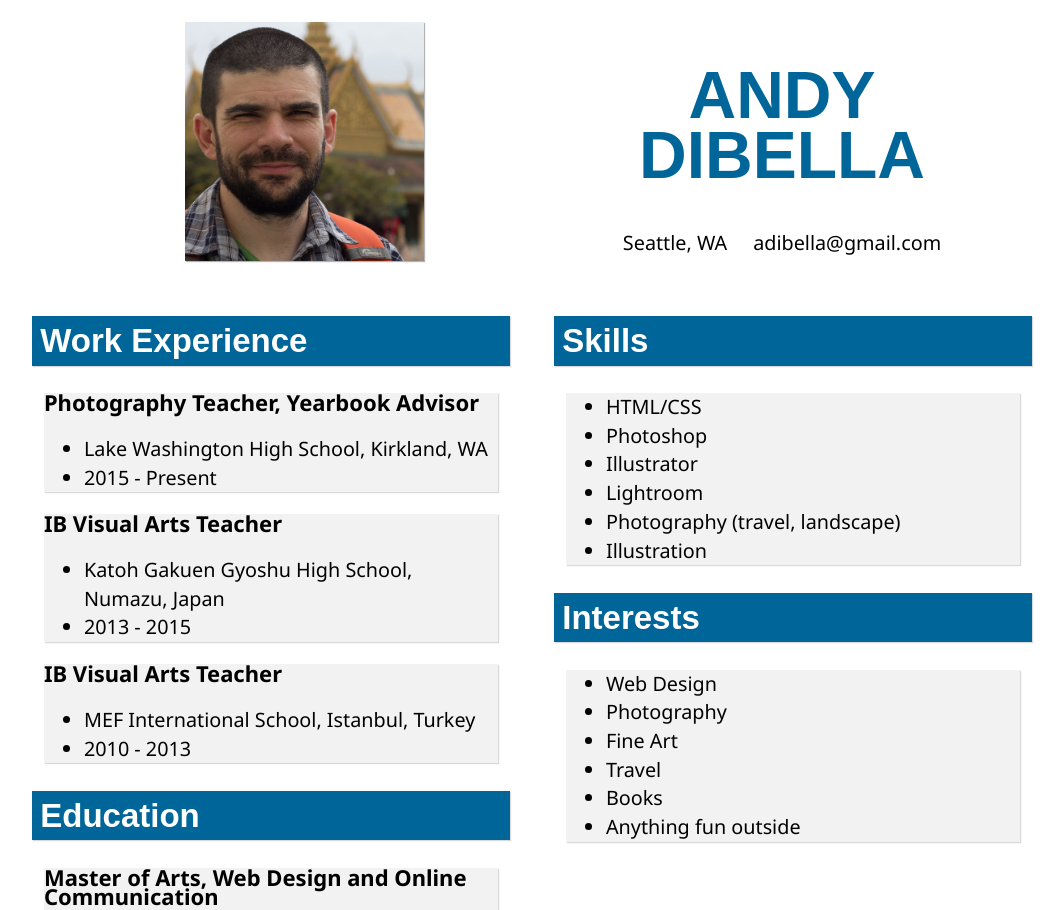
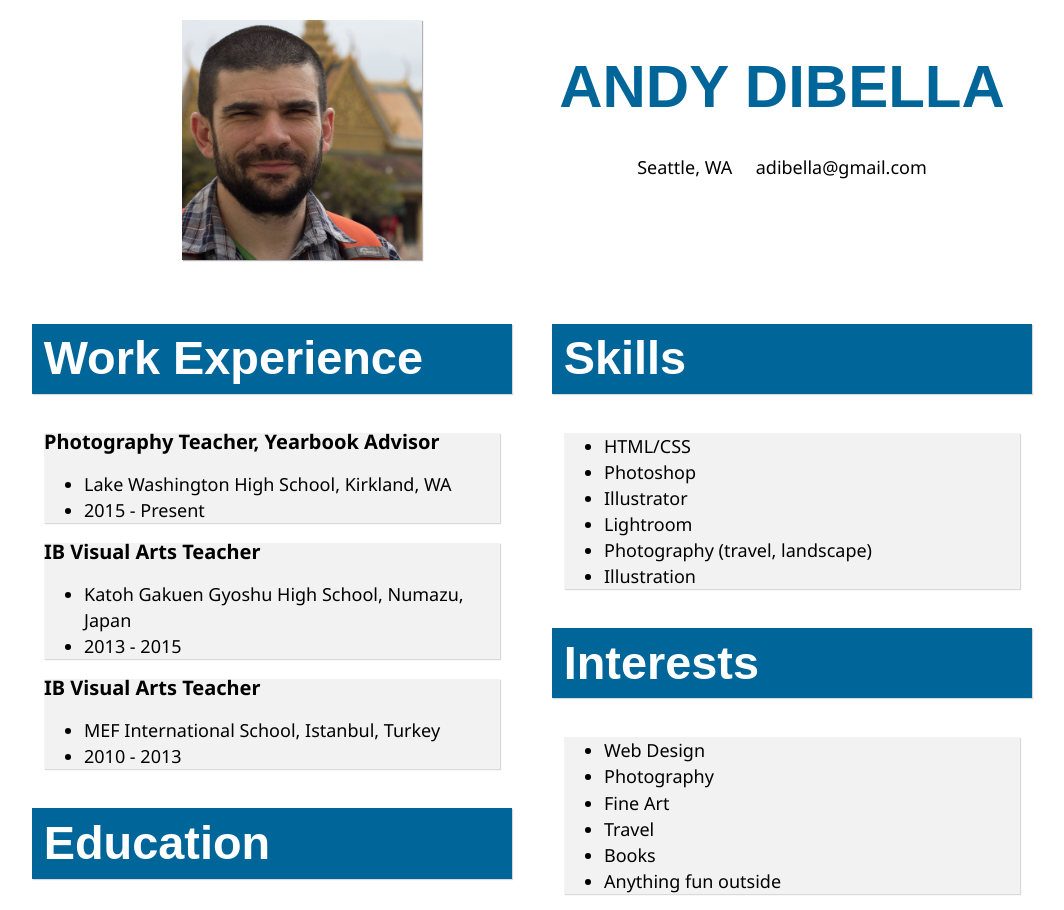
Before and after one commit to adibella/project_resume_dibella_andy, a plain HTML site: page index.html in a window 1280 px wide. Shown: the top 910 px of the page, without its empty margins (108-1172 px from the left). Drawn offline with nearby package versions, Linux system fonts and the light colour scheme; a web font is replaced by a local one.

Commit message:
add fittext jquery plugin

```diff
--- a/index.html
+++ b/index.html
@@ -113,6 +113,7 @@
 
     <script src="https://ajax.googleapis.com/ajax/libs/jquery/2.2.2/jquery.min.js"></script>
     <script src="js/flowtype.js"></script>
+    <script src="js/jquery.fittext.js"></script>
     <script src="js/main.js"></script>
 </body>
 </html>
--- /dev/null
+++ b/js/jquery.fittext.js
@@ -0,0 +1,43 @@
+/*global jQuery */
+/*!
+* FitText.js 1.2
+*
+* Copyright 2011, Dave Rupert http://daverupert.com
+* Released under the WTFPL license
+* http://sam.zoy.org/wtfpl/
+*
+* Date: Thu May 05 14:23:00 2011 -0600
+*/
+
+(function( $ ){
+
+  $.fn.fitText = function( kompressor, options ) {
+
+    // Setup options
+    var compressor = kompressor || 1,
+        settings = $.extend({
+          'minFontSize' : Number.NEGATIVE_INFINITY,
+          'maxFontSize' : Number.POSITIVE_INFINITY
+        }, options);
+
+    return this.each(function(){
+
+      // Store the object
+      var $this = $(this);
+
+      // Resizer() resizes items based on the object width divided by the compressor * 10
+      var resizer = function () {
+        $this.css('font-size', Math.max(Math.min($this.width() / (compressor*10), parseFloat(settings.maxFontSize)), parseFloat(settings.minFontSize)));
+      };
+
+      // Call once to set.
+      resizer();
+
+      // Call on resize. Opera debounces their resize by default.
+      $(window).on('resize.fittext orientationchange.fittext', resizer);
+
+    });
+
+  };
+
+})( jQuery );
--- a/js/main.js
+++ b/js/main.js
@@ -2,16 +2,17 @@ $( document ).ready( function() {
 	$( 'h1' ).addClass( 'namechange' );
 } );
 
-//Nested jQuery plugin
+//FitText jQuery plugin
 
+jQuery( 'h2' ).fitText();
 
 //FlowType jQuery plugin
 $( 'body' ).flowtype( {
 	minimum: 500,
 	maximum: 1200,
 	minFont: 8,
-	maxFont: 22,
-	fontRatio: 30
+	maxFont: 20,
+	fontRatio: 20
 } );
 
 
```
Also changed, not shown: 1 other file.
